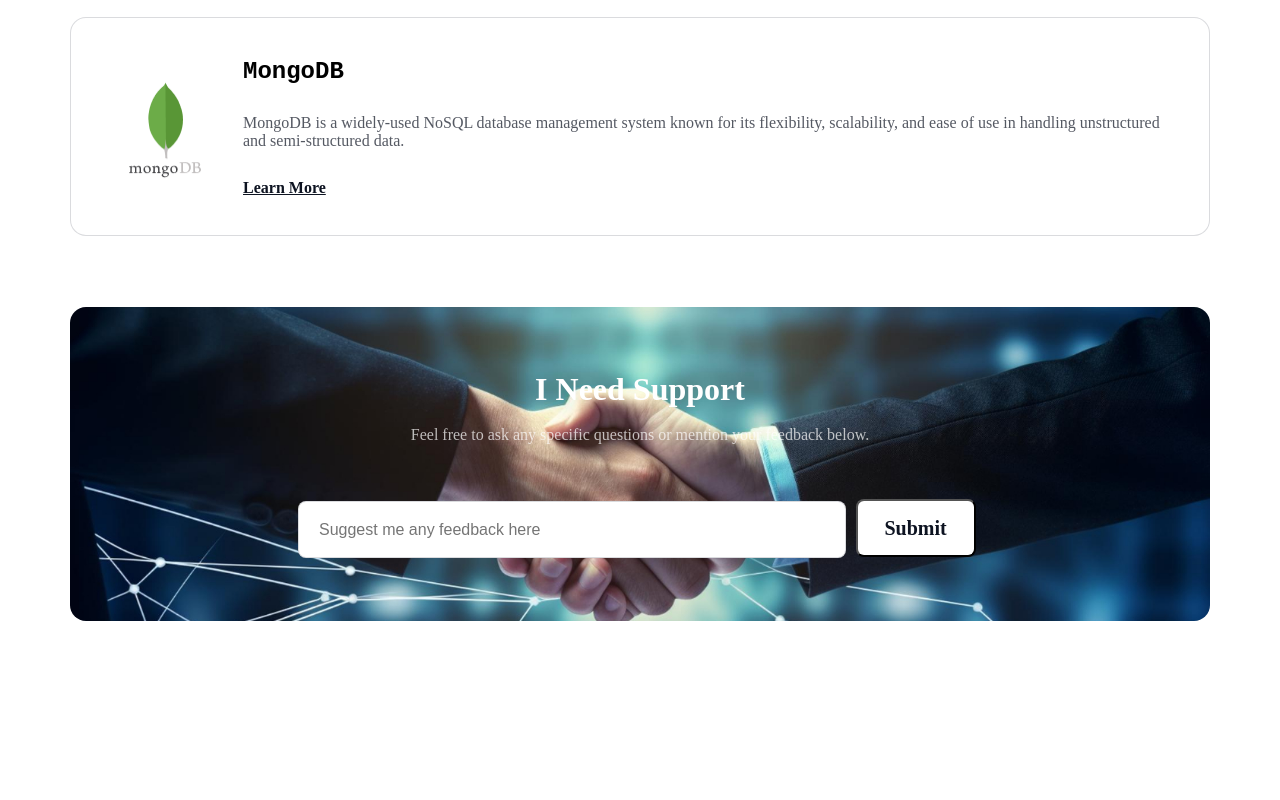
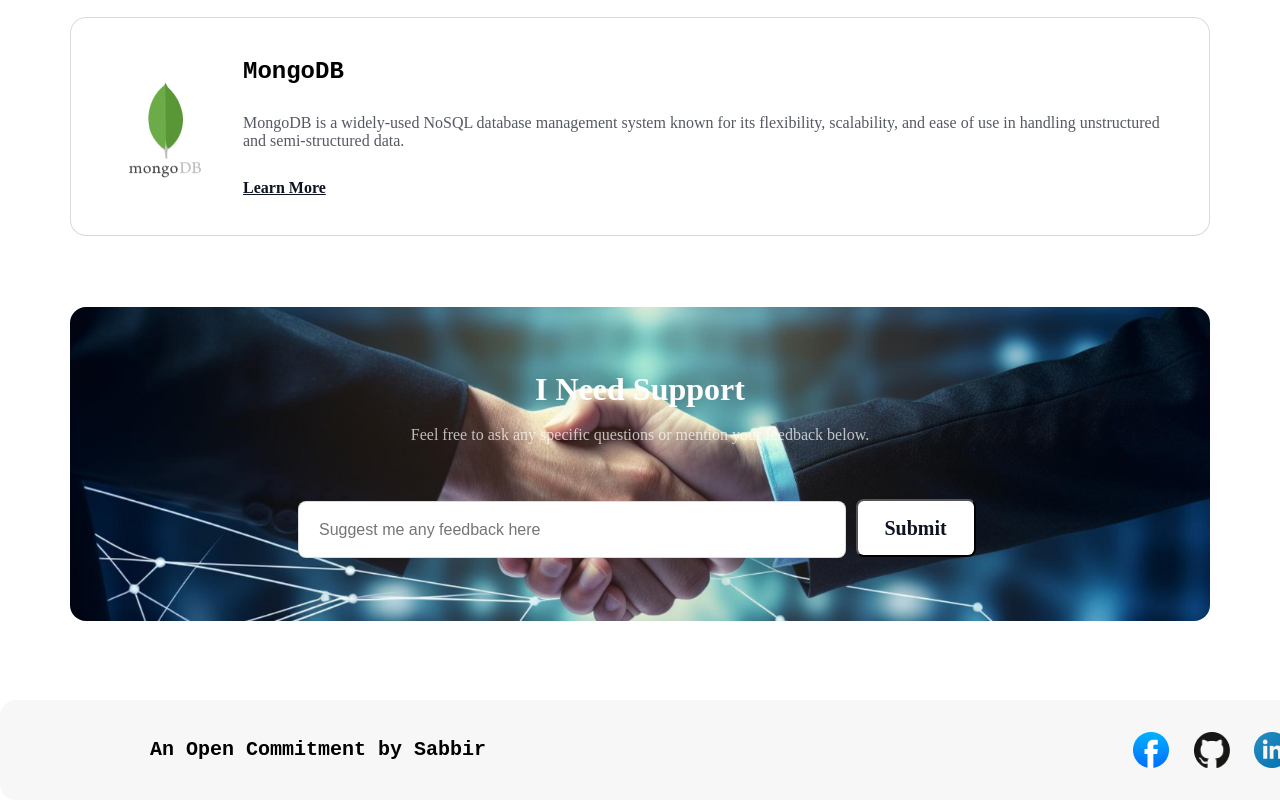
Before and after one commit to Semanto-35/my-first-assignment, a plain HTML site: page index.html in a window 1280 px wide. Shown: the part 4424-5224 px from the top of the page. Before the commit the page ends 5045 px from the top, so only its background shows below. Drawn offline with Linux system fonts and the light colour scheme; a web font is replaced by a local one.

Commit message:
added footer section

```diff
--- a/index.html
+++ b/index.html
@@ -201,7 +201,18 @@
            <!-- i need support section ends here -->
     </main>
     <footer>
-
+        <!-- footer section starts here -->
+        <section id="foot">
+            <div class="footer-container">
+                <h3>An Open Commitment by Sabbir</h3>
+                <div class="foot-img">
+                    <a href=""><img src="./assets/facebook.png" alt=""></a>
+                    <a href=""><img src="./assets/github.png" alt=""></a>
+                    <a href=""><img src="./assets/linkedin-icon 1.png" alt=""></a>
+                </div>
+            </div>
+        </section>
+        <!-- footer section ends here -->
     </footer>
 </body>
 </html>
--- a/style/style.css
+++ b/style/style.css
@@ -553,3 +553,45 @@ align-items: start;
     background: rgb(255, 255, 255);
 }
 /* i need support section style ends here */
+
+
+/* footer section style starts here */
+footer{
+    width: 1440px;
+    height: 100px;
+    margin: 0 auto;
+    display: flex;
+    justify-content: center;
+    align-items: center;
+    margin-top: 79px;
+    border-radius: 16px;
+    background: rgba(13, 19, 33, 0.03);
+
+}
+.footer-container{
+    width: 1140px;
+    height: 36px;
+    margin: 32px 150px;
+    display: flex;
+    justify-content: space-between;
+    align-items: center;
+
+}
+.footer-container h3{
+    width: 456px;
+    height: 24px;
+    font-size: 20px;
+    font-weight: 600;
+
+}
+.foot-img{
+    width: 157.01px;
+    height: 36px; display: flex;
+    justify-content: space-between;
+
+}
+.foot-img img{
+    width: 36px;
+    height: 36px;
+}
+/* footer section style ends here */
```
